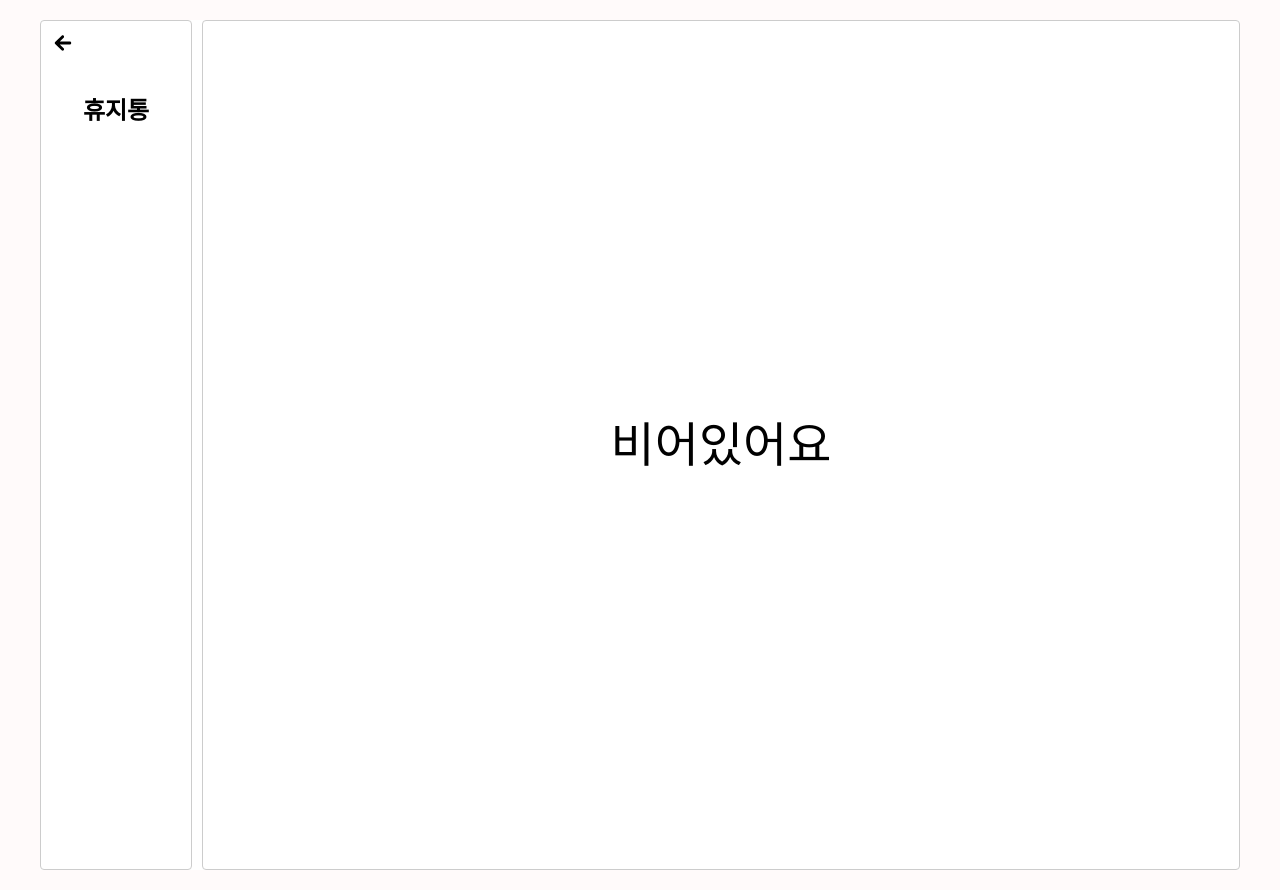
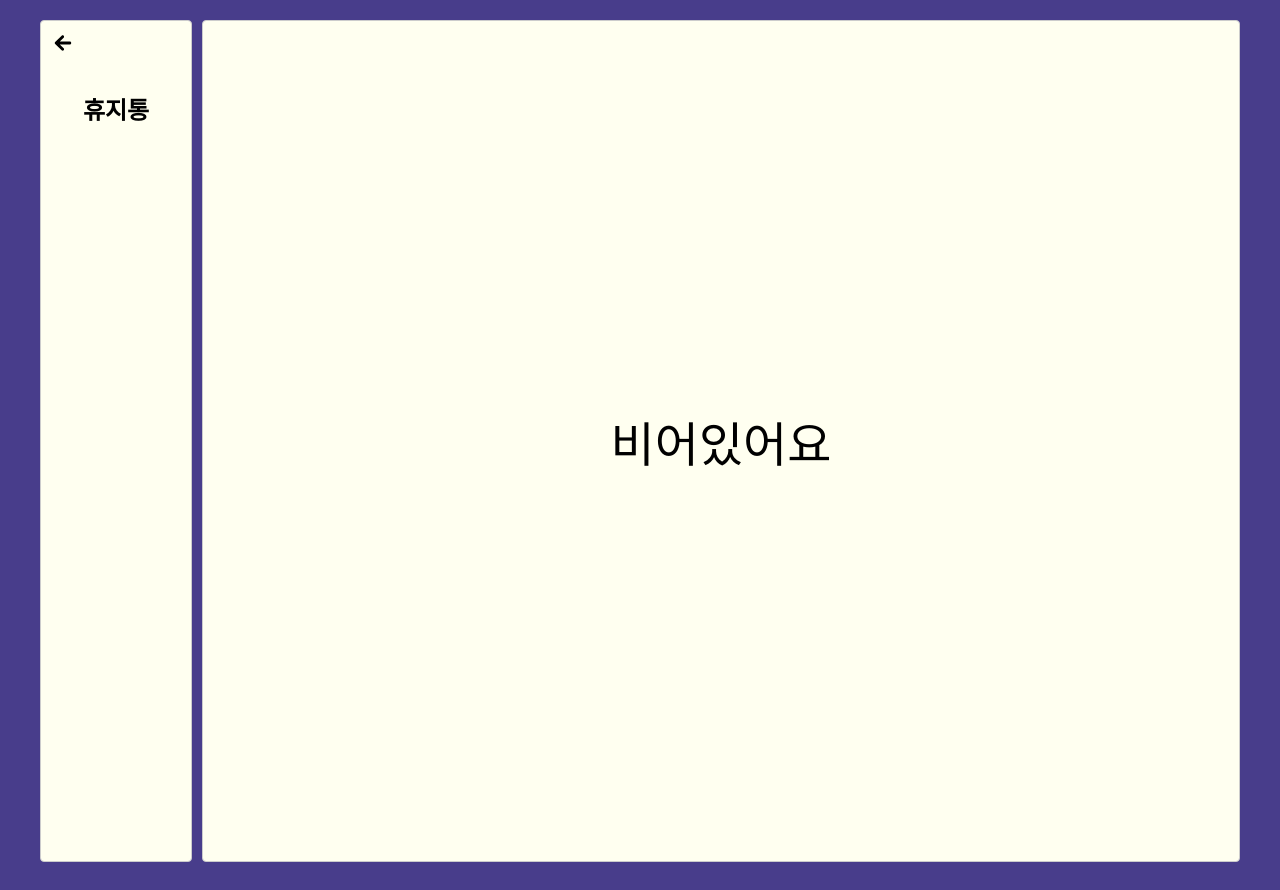
Before and after one commit to min33sky/ts-memo, a React (Create React App) app: page /remove in a window 1280 px wide. Built offline with nearby package versions, Linux system fonts and the light colour scheme; a web font is replaced by a local one.

Commit message:
Update: RemovePage Button CSS

```diff
--- a/src/api/index.tsx
+++ b/src/api/index.tsx
@@ -51,6 +51,7 @@ export const addMemo = (memo: Memo) => {
 
 /**
  * 메모를 삭제한다.
+ * - 복구를 위해서 flag로 삭제 처리를 한다.
  * @param memoId 메모 아이디
  */
 export const deleteMemo = (memoId: number) => {
--- a/src/components/Button.tsx
+++ b/src/components/Button.tsx
@@ -9,7 +9,7 @@ interface ButtonProps {
 }
 
 // MixIn
-const BtnStyle = css<ButtonProps>`
+const ButtonStyle = css<ButtonProps>`
   all: unset;
   display: inline-block;
   border: solid 1px #ccc;
@@ -25,7 +25,7 @@ const BtnStyle = css<ButtonProps>`
 `;
 
 const StyledButton = styled.button<ButtonProps>`
-  ${BtnStyle}
+  ${ButtonStyle}
 `;
 
 const LinkButton = styled(Link)<ButtonProps>`
@@ -34,7 +34,12 @@ const LinkButton = styled(Link)<ButtonProps>`
   }
 `;
 
-export const SideMemuButton = styled(Link)`
+/**
+ * 리스트에 들어가는 메뉴 버튼
+ * react-router의 Link 컴포넌트를 내장하고 있다.
+ */
+export const ListItemButton = styled(Link)`
+  /* 링크 클릭 범위를 전체 범위로 넓힌다. */
   display: flex;
   justify-content: center;
   align-items: center;
--- a/src/components/Layout.tsx
+++ b/src/components/Layout.tsx
@@ -5,9 +5,8 @@ const LayoutWrapper = styled.div`
   display: flex;
   flex: 1;
   width: auto;
-  height: 850px;
+  min-height: 700px;
   margin: 20px 40px;
-  background: white;
 `;
 
 interface LayoutProps {
--- a/src/components/Main.tsx
+++ b/src/components/Main.tsx
@@ -7,13 +7,14 @@ const MainLayout = styled.main`
   border: 1px solid #ccc;
   padding: 10px;
   border-radius: 4px;
+  background-color: ivory;
 `;
 
-interface MainProps {
-  children: React.ReactNode;
-}
-
-function Main({ children }: MainProps) {
+/**
+ * 메인 화면
+ * @param children 메인 화면에 보여줄 컴포넌트
+ */
+function Main({ children }: { children: React.ReactNode }) {
   return <MainLayout>{children}</MainLayout>;
 }
 
--- a/src/components/Sidebar.tsx
+++ b/src/components/Sidebar.tsx
@@ -8,6 +8,7 @@ const Aside = styled.aside`
   border: 1px solid #ccc;
   margin-right: 10px;
   border-radius: 4px;
+  background-color: ivory;
   overflow-y: auto;
 `;
 
--- a/src/containers/RemovedMemoListContainer.tsx
+++ b/src/containers/RemovedMemoListContainer.tsx
@@ -5,11 +5,15 @@ import * as api from '../api';
 import { fetchDeletedMemoList } from '../reducers/memo';
 import RemovePage from '../page/RemovePage';
 
+/**
+ * 휴지통 컴포넌트
+ */
 function RemovedMemoListContainer() {
   const { deletedMemos: memos } = useSelector((state: RootState) => state.memo);
   const dispatch = useDispatch();
 
   useEffect(() => {
+    // 삭제된 메모를 DB에서 가져와서 스토어의 상태를 업데이트 시킨다.
     const fetchedMemos = api.fetchDeletedMemoList();
     dispatch(fetchDeletedMemoList(fetchedMemos));
   }, [dispatch]);
--- a/src/page/HomePage/index.tsx
+++ b/src/page/HomePage/index.tsx
@@ -5,7 +5,7 @@ import { List, ListItem } from '../../components/List';
 import Main from '../../components/Main';
 import AddMemoButton from '../../components/AddMemoButton';
 import styled from 'styled-components';
-import { SideMemuButton } from '../../components/Button';
+import { ListItemButton } from '../../components/Button';
 
 export const Div = styled.div`
   margin: 10px;
@@ -22,18 +22,21 @@ interface HomePageProps {
  * @param deletedMemoNumber 삭제된 메모 수
  */
 function HomePage({ memoNumber, deletedMemoNumber }: HomePageProps) {
+  /*
+    저장된 메모 수와 삭제된 메모 수를 화면에 보여준다.
+   */
   return (
     <Layout>
       <Sidebar>
-        <SidebarTitle>폴더</SidebarTitle>
+        <SidebarTitle>메뉴</SidebarTitle>
         <List>
           <ListItem first>
-            <SideMemuButton to='/memo'>메모({memoNumber})</SideMemuButton>
+            <ListItemButton to='/memo'>메모({memoNumber})</ListItemButton>
           </ListItem>
           <ListItem>
-            <SideMemuButton to='/remove'>
+            <ListItemButton to='/remove'>
               휴지통({deletedMemoNumber})
-            </SideMemuButton>
+            </ListItemButton>
           </ListItem>
         </List>
       </Sidebar>
--- a/src/page/MemoPage/MemoListPage.tsx
+++ b/src/page/MemoPage/MemoListPage.tsx
@@ -8,7 +8,7 @@ import Sidebar, {
 import Main from '../../components/Main';
 import MemoRouter from '../../routes/Memo';
 import { List, ListItem } from '../../components/List';
-import { SideMemuButton } from '../../components/Button';
+import { ListItemButton } from '../../components/Button';
 import AddMemoButton from '../../components/AddMemoButton';
 import { useLocation } from 'react-router-dom';
 
@@ -46,9 +46,9 @@ function MemoList({ memos }: MemoListPageProps) {
           first={idx === 0}
           active={memo.id === currentPageNo}
         >
-          <SideMemuButton to={`/memo/${memo.id}`}>
+          <ListItemButton to={`/memo/${memo.id}`}>
             {memoTitle(memo.content)}
-          </SideMemuButton>
+          </ListItemButton>
         </ListItem>
       ))}
     </List>
--- a/src/page/MemoPage/MemoViewer.tsx
+++ b/src/page/MemoPage/MemoViewer.tsx
@@ -18,9 +18,11 @@ interface MemoViewerProps {
   memo: Memo;
   onDeleteMemo: (id: number) => void;
 }
+
 /**
- * 메모 내용을 보여주는 페이지
- * @param param0
+ * 메모 내용을 보여주는 컴포넌트
+ * @param param0 메모
+ * @param param0 메모 삭제 함수
  */
 function MemoViewer({ memo, onDeleteMemo }: MemoViewerProps) {
   return (
--- a/src/page/MemoPage/index.tsx
+++ b/src/page/MemoPage/index.tsx
@@ -9,7 +9,7 @@ import Sidebar, {
 } from '../../components/Sidebar';
 import Main from '../../components/Main';
 import MemoRouter from '../../routes/Memo';
-import { SideMemuButton } from '../../components/Button';
+import { ListItemButton } from '../../components/Button';
 
 interface Memo {
   id?: number;
@@ -35,9 +35,9 @@ function MemoPage({ location }: RouteComponentProps) {
     <List>
       {memos.map((memo, idx) => (
         <ListItem key={idx} first={idx === 0}>
-          <SideMemuButton to={`/memo/${memo.id}`}>
+          <ListItemButton to={`/memo/${memo.id}`}>
             {memoTitle(memo.content)}
-          </SideMemuButton>
+          </ListItemButton>
         </ListItem>
       ))}
     </List>
--- a/src/page/RemovePage/index.tsx
+++ b/src/page/RemovePage/index.tsx
@@ -7,23 +7,40 @@ import Sidebar, {
 import Main from '../../components/Main';
 import { Memo } from '../../model';
 import { List, ListItem } from '../../components/List';
-import { Link } from 'react-router-dom';
 import TrashRouter from '../../routes/Remove';
+import { ListItemButton } from '../../components/Button';
+import { useLocation } from 'react-router-dom';
 
 interface RemovePageProps {
   memos: Memo[];
 }
 
+/**
+ * 휴지통 페이지
+ * - URL: /remove
+ * @param memos 삭제된 메모들
+ */
 function RemovePage({ memos }: RemovePageProps) {
+  // 긴 제목은 일부분만 보여준다.
   const memoTitle = (content: string) => {
     return content.substr(0, 15);
   };
 
-  const renderMemoList = (memo: Memo[]) => (
+  const location = useLocation();
+
+  const currentPageNo = Number(location.pathname.split('/').reverse()[0]);
+
+  const renderMemoList = (memos: Memo[]) => (
     <List>
       {memos.map((memo, idx) => (
-        <ListItem key={idx} first={idx === 0}>
-          <Link to={`/remove/${memo.id}`}>{memoTitle(memo.content)}</Link>
+        <ListItem
+          key={idx}
+          first={idx === 0}
+          active={memo.id === currentPageNo}
+        >
+          <ListItemButton to={`/remove/${memo.id}`}>
+            {memoTitle(memo.content)}
+          </ListItemButton>
         </ListItem>
       ))}
     </List>
--- a/src/routes/index.tsx
+++ b/src/routes/index.tsx
@@ -11,7 +11,7 @@ import RemovedMemoListContainer from '../containers/RemovedMemoListContainer';
 const GlobalStyle = createGlobalStyle`
 
   body {
-    background: snow;
+    background-color: darkslateblue;
     margin: 0 auto;
   }
 
@@ -22,6 +22,9 @@ const GlobalStyle = createGlobalStyle`
 
 `;
 
+/**
+ * 앱의 시작 컴포넌트
+ */
 function Root() {
   return (
     <BrowserRouter>
```
